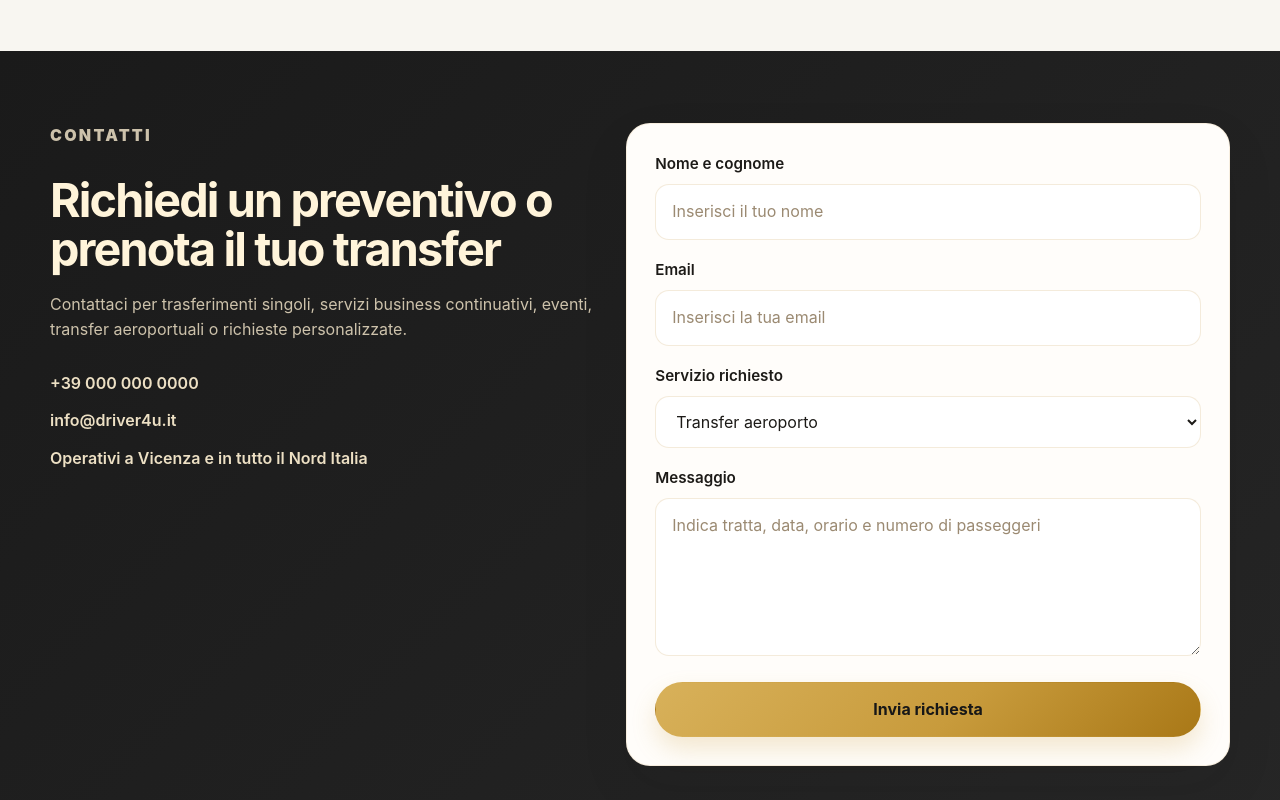
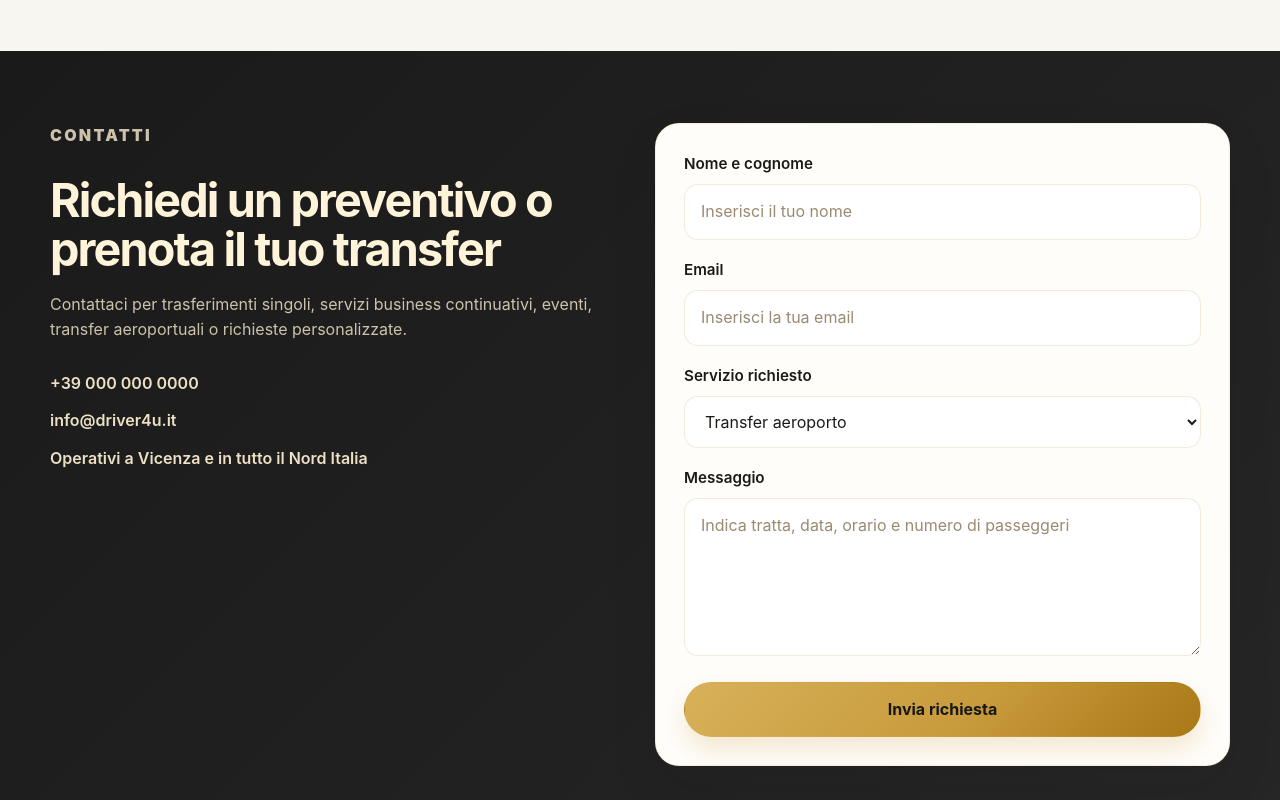
Before and after one commit to dfpcapitalsrl-ops/Driver4u, a Next.js app: page / in a window 1280 px wide. Shown: the part 4820-5620 px from the top of the page. Built offline with nearby package versions, Linux system fonts and the light colour scheme.

Commit message:
Make contact section columns equal width

```diff
--- a/styles/globals.css
+++ b/styles/globals.css
@@ -661,9 +661,14 @@ button {
 
 .cta-box {
   display: grid;
-  grid-template-columns: 0.95fr 1.05fr;
+  grid-template-columns: repeat(2, minmax(0, 1fr));
   gap: 30px;
-  align-items: start;
+  align-items: stretch;
+}
+
+.cta-text,
+.contact-form {
+  min-height: 100%;
 }
 
 .cta-text h2 {
```
